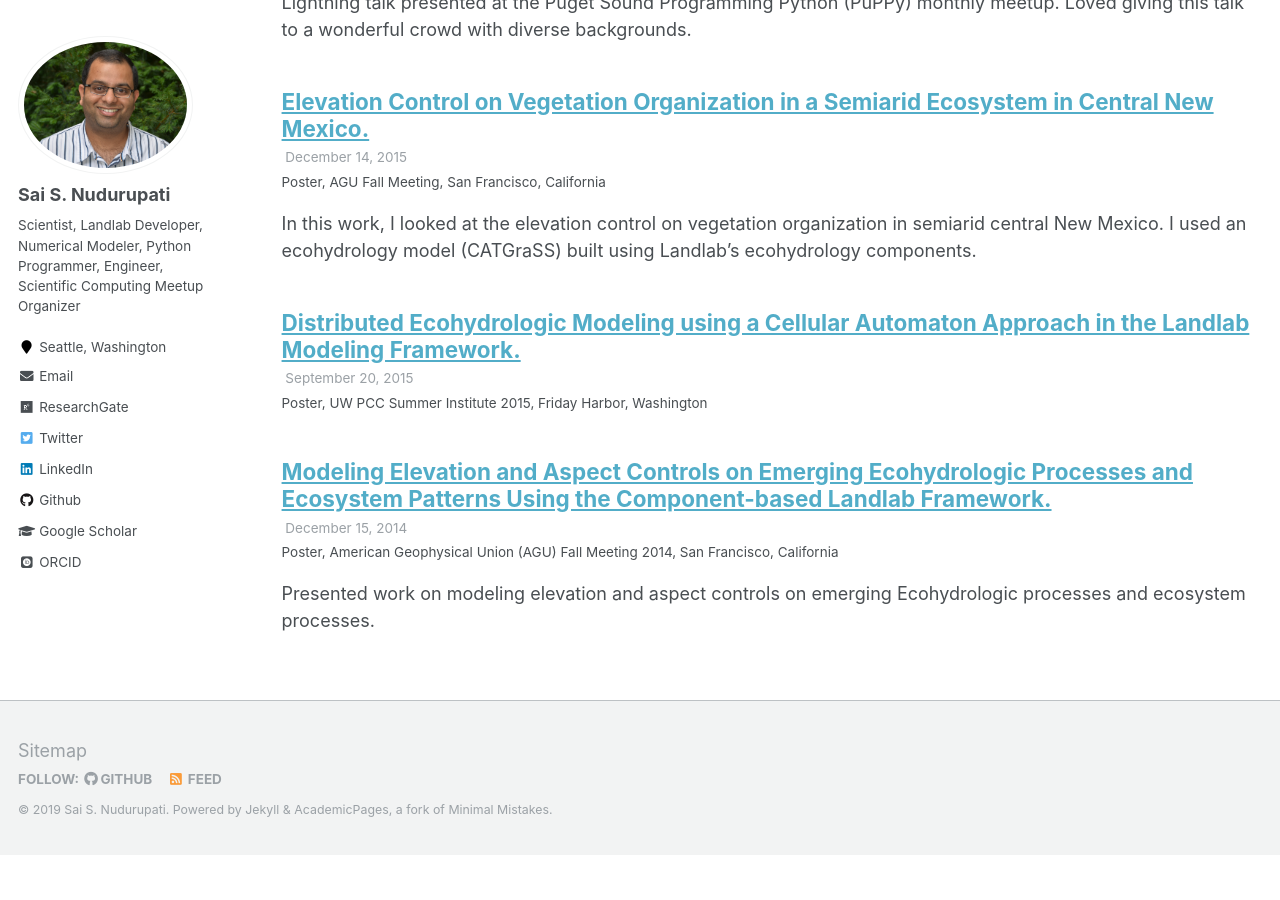
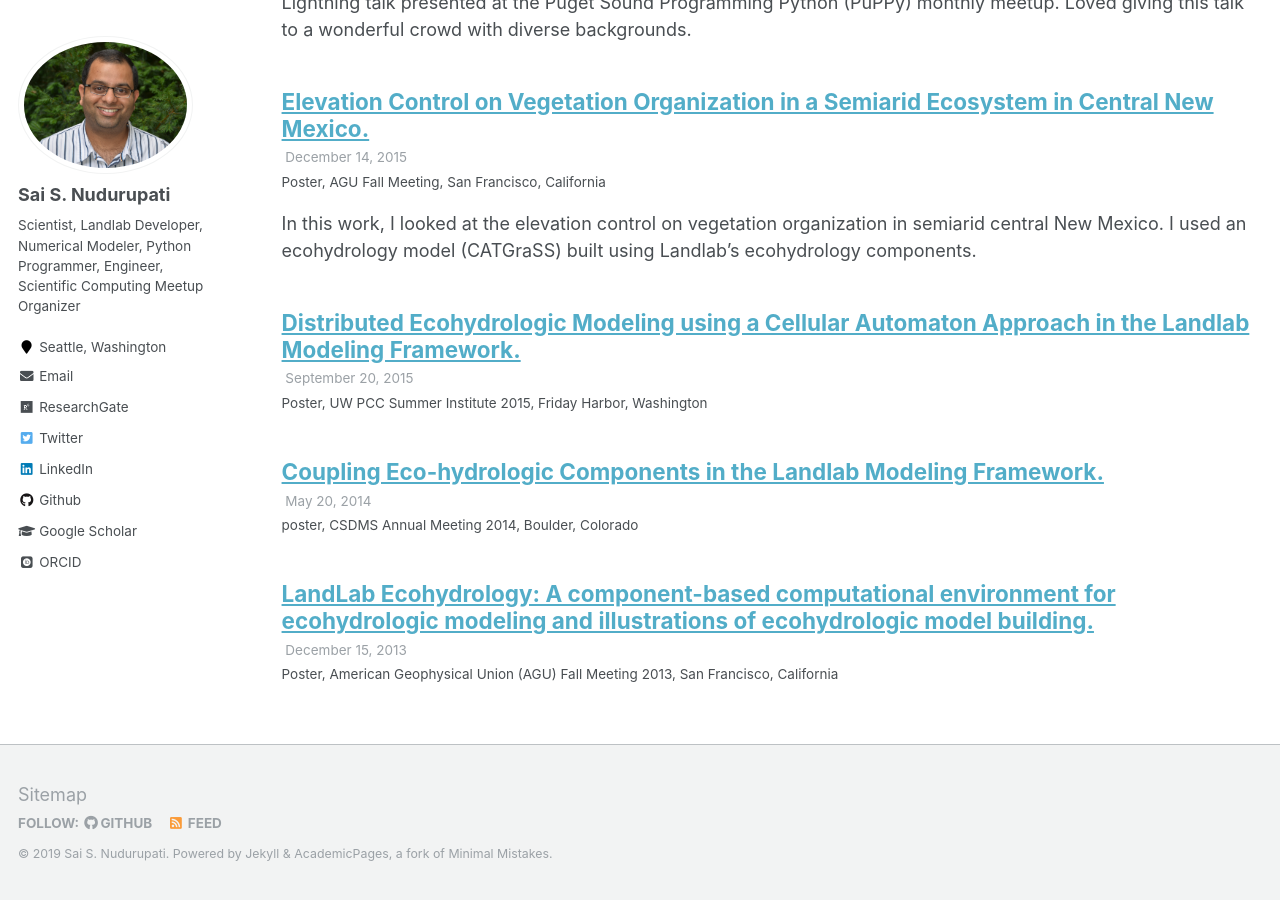
Before and after one commit to saisiddu/saisiddu.github.io, a Jekyll site: the page built from _pages/talks.html, in a window 1280 px wide and 900 px high, scrolled down 1015 px. Built offline with Jekyll 4.4.1, drawn with Linux system fonts in a browser that asks for light colours; some web fonts are replaced; before the commit the page ends 1870 px from its top, so only the background shows below that.

Commit message:
Edited list of talks
- list of talks edited.

```diff
--- /dev/null
+++ b/_talks/2013-12-15-AGU-poster.md
@@ -0,0 +1,9 @@
+---
+title: "LandLab Ecohydrology: A component-based computational environment for ecohydrologic modeling and illustrations of ecohydrologic model building."
+collection: talks
+type: "Poster"
+permalink: /talks/2013-12-15-AGU-poster
+venue: "American Geophysical Union (AGU) Fall Meeting 2013"
+date: 2013-12-15
+location: "San Francisco, California"
+---
--- /dev/null
+++ b/_talks/2014-05-20-CSDMS.md
@@ -0,0 +1,9 @@
+---
+title: "Coupling Eco-hydrologic Components in the Landlab Modeling Framework."
+collection: talks
+type: "poster"
+permalink: /talks/2014-05-20-CSDMS
+venue: "CSDMS Annual Meeting 2014"
+date: 2014-05-20
+location: "Boulder, Colorado"
+---
--- a/_talks/2014-12-15-AGU-poster.md
+++ /dev/null
@@ -1,11 +0,0 @@
----
-title: "Modeling Elevation and Aspect Controls on Emerging Ecohydrologic Processes and Ecosystem Patterns Using the Component-based Landlab Framework."
-collection: talks
-type: "Poster"
-permalink: /talks/2014-12-15-AGU-poster
-venue: "American Geophysical Union (AGU) Fall Meeting 2014"
-date: 2014-12-15
-location: "San Francisco, California"
----
-
-Presented work on modeling elevation and aspect controls on emerging Ecohydrologic processes and ecosystem processes.
```
Also changed, not shown: _pages/research.md (+2 -2 lines).
